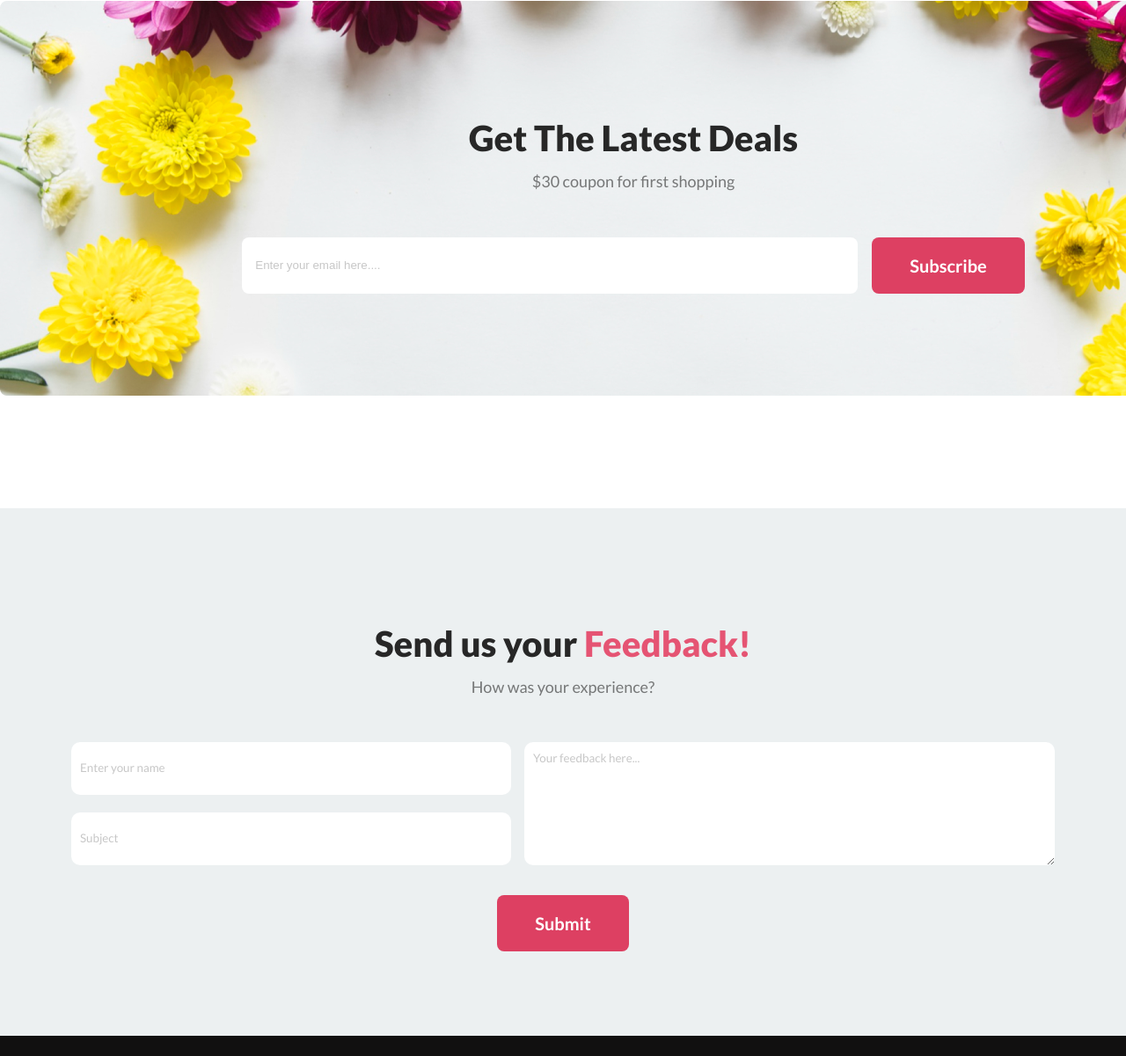
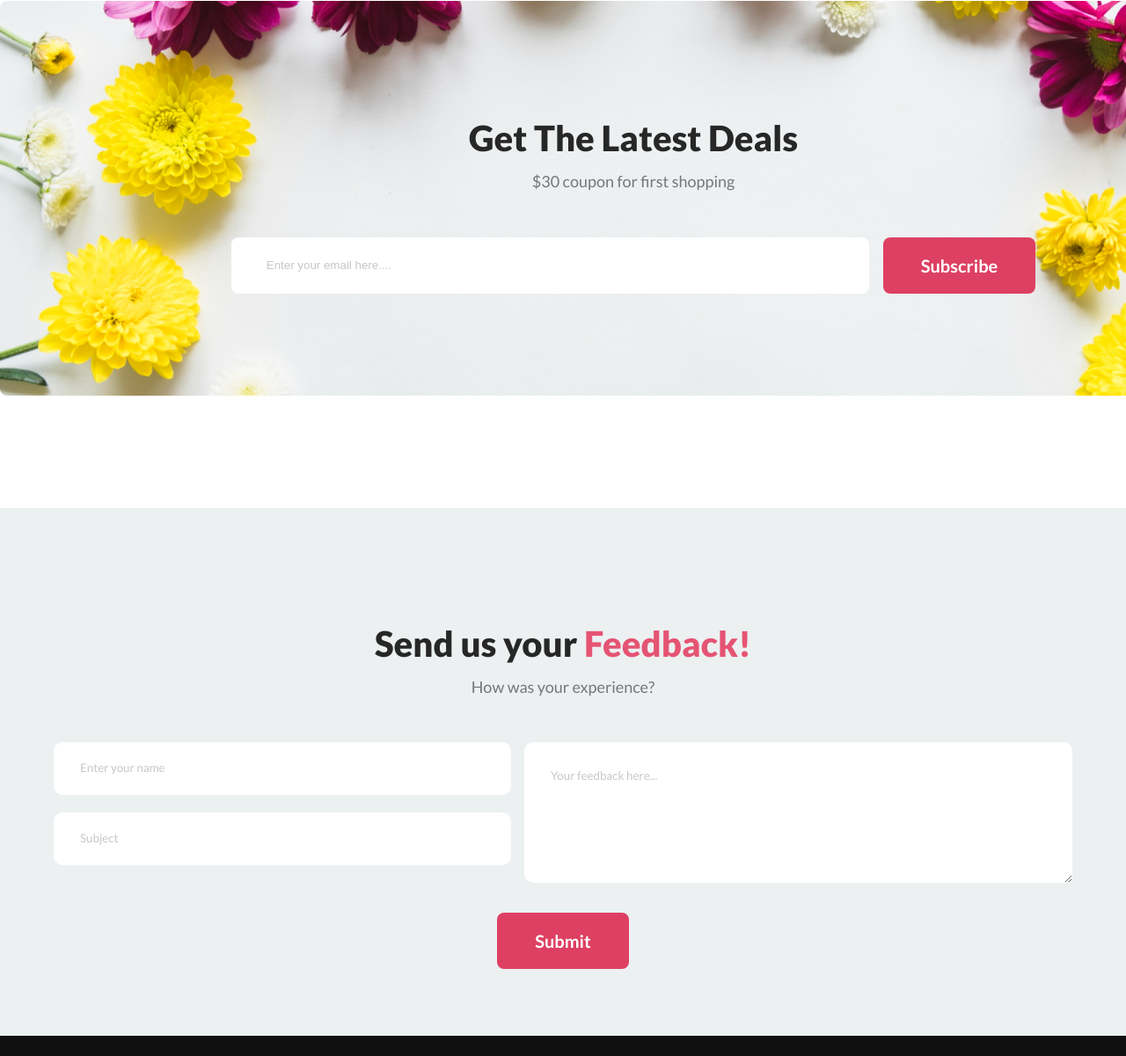
Before and after one commit to AK-Rasel/my-flower-shop-assignment, a plain HTML site: page index.html in a window 1280 px wide. Shown: the part 3257-4458 px from the top of the page at 88% size. Drawn offline with Linux system fonts and the light colour scheme.

Commit message:
new all style

```diff
--- a/index.html
+++ b/index.html
@@ -113,7 +113,7 @@
                         <input type="text" name="" id="Subject" placeholder="Subject">
                     </div>
                     <div>
-                        <textarea name="" id="massage" cols="30" rows="10" placeholder="Your feedback here..."></textarea>
+                        <textarea type="text" name="feedback" id="massage" cols="30" rows="10" placeholder="Your feedback here..."></textarea>
                     </div>
                 </div>
                 </div>
--- a/style/style.css
+++ b/style/style.css
@@ -60,7 +60,7 @@ section .banner-text p{
     font-family: 'Lato', sans-serif;
 }
 .primary-btn:hover{
-    background-color: #E55473;
+    background-color: #272727;
     cursor: pointer;
 
 }
@@ -217,6 +217,9 @@ section .flowers-option > img{
     border: none;
     border-radius: 8px;
 }
+.subscribe input[type="email"]{
+    padding-left: 25px;
+}
 .subscribe input::placeholder{
     padding-left: 15px;
     color: #73727266;
@@ -287,6 +290,10 @@ section div .inpu input::placeholder{
     font-family: 'Lato', sans-serif;
     color: #73727266;
 }
+section div input[type="text"]{
+    padding-left: 20px;
+
+}
 section div textarea{
     border: none;
     height: 140px;
@@ -297,6 +304,11 @@ section div textarea::placeholder{
     padding: 10px 0 0 10px;
     font-family: 'Lato', sans-serif;
     color: #73727266;
+
+}
+section div textarea[type="text"]{
+    padding-left: 20px;
+    padding-top: 20px;
 }
 .feedback{
     display: flex;
```
